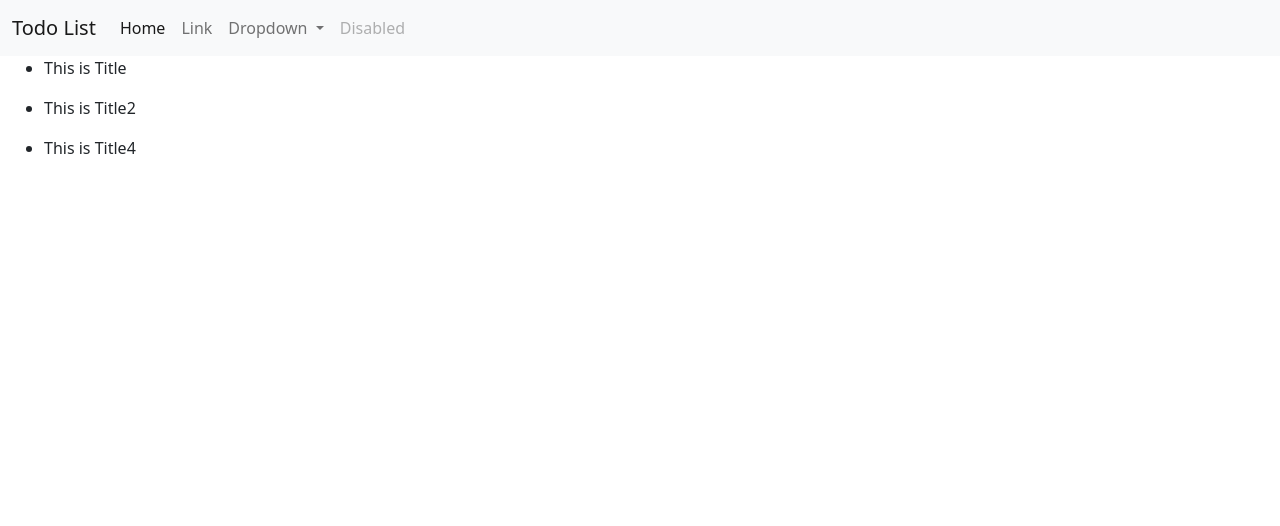
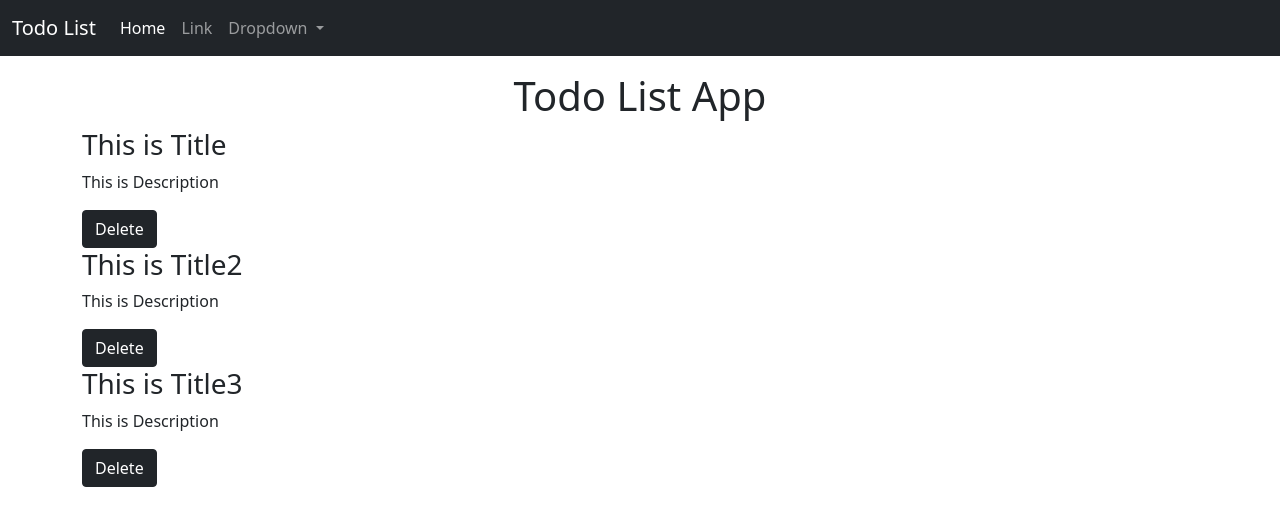
Before and after one commit to kuldeepsinghrai/todolist-angular, an Angular app: page / in a window 1280 px wide. Shown: the top 526 px of the page. Built offline with nearby package versions, Linux system fonts and the light colour scheme.

Commit message:
listing & deleting todos functionality added

```diff
--- /dev/null
+++ b/src/app/MyComponents/todo-item/todo-item.component.html
@@ -0,0 +1,3 @@
+<h3>{{todo?.title}}</h3>
+<p>{{todo?.desc}}</p>
+<button class="btn btn-dark" (click)="onClick(todo)">Delete</button>
--- /dev/null
+++ b/src/app/MyComponents/todo-item/todo-item.component.ts
@@ -0,0 +1,23 @@
+import { Component, Input, OnInit, Output, EventEmitter } from '@angular/core';
+import { Todo } from 'src/app/Todo';
+
+@Component({
+  selector: 'app-todo-item',
+  templateUrl: './todo-item.component.html',
+  styleUrls: ['./todo-item.component.css']
+})
+export class TodoItemComponent implements OnInit {
+
+  @Input() todo: Todo | undefined;
+  @Output() todoDelete: EventEmitter<Todo> = new EventEmitter();
+  constructor() { }
+
+  ngOnInit(): void {
+  }
+
+  onClick(todo: Todo | undefined) {
+    this.todoDelete.emit(todo);
+    console.log("Delete Clicked");
+  }
+
+}
--- a/src/app/MyComponents/todos/todos.component.html
+++ b/src/app/MyComponents/todos/todos.component.html
@@ -1,3 +1,3 @@
-<ul *ngFor="let todo of todos">
-    <li>{{todo.title}}</li>
-</ul>
+<div *ngFor="let todo of todos">
+    <app-todo-item [todo]="todo" (todoDelete)="deleteTodo($event)" ></app-todo-item>
+</div>
--- a/src/app/MyComponents/todos/todos.component.ts
+++ b/src/app/MyComponents/todos/todos.component.ts
@@ -8,26 +8,26 @@
 })
 export class TodosComponent implements OnInit {
 
-  todos:Todo[];
+  todos: Todo[];
   constructor() {
-    this.todos=[
+    this.todos = [
       {
-        sno:1,
-        title:'This is Title',
-        desc:'This is Description',
-        isActive:true
+        sno: 1,
+        title: 'This is Title',
+        desc: 'This is Description',
+        isActive: true
       },
       {
-        sno:2,
-        title:'This is Title2',
-        desc:'This is Description',
-        isActive:true
+        sno: 2,
+        title: 'This is Title2',
+        desc: 'This is Description',
+        isActive: true
       },
       {
-        sno:3,
-        title:'This is Title4',
-        desc:'This is Description',
-        isActive:true
+        sno: 3,
+        title: 'This is Title3',
+        desc: 'This is Description',
+        isActive: true
       }
     ]
   }
@@ -35,4 +35,10 @@
   ngOnInit(): void {
   }
 
+  deleteTodo(todo: Todo) {
+    console.log(todo);
+    const index = this.todos.indexOf(todo);
+    this.todos.splice(index, 1);
+  }
+
 }
--- a/src/app/app.component.html
+++ b/src/app/app.component.html
@@ -1,5 +1,5 @@
 <div>
-  <nav class="navbar navbar-expand-lg navbar-light bg-light">
+  <nav class="navbar navbar-expand-lg navbar-dark bg-dark">
     <div class="container-fluid">
       <a class="navbar-brand" href="#">Todo List</a>
       <button class="navbar-toggler" type="button" data-bs-toggle="collapse" data-bs-target="#navbarSupportedContent"
@@ -28,16 +28,16 @@
               <li><a class="dropdown-item" href="#">Something else here</a></li>
             </ul>
           </li>
-          <li class="nav-item">
-            <a class="nav-link disabled">Disabled</a>
-          </li>
         </ul>
       </div>
     </div>
   </nav>
 
-  <div class="container-fluid">
-    <app-todos></app-todos>
+  <div class="my-3">
+    <div class="container">
+      <h1 class="text-center m-2 ">Todo List App</h1>
+      <app-todos></app-todos>
+    </div>
+
   </div>
-
 </div>
--- a/src/app/app.module.ts
+++ b/src/app/app.module.ts
@@ -4,11 +4,13 @@
 import { AppRoutingModule } from './app-routing.module';
 import { AppComponent } from './app.component';
 import { TodosComponent } from './MyComponents/todos/todos.component';
+import { TodoItemComponent } from './MyComponents/todo-item/todo-item.component';
 
 @NgModule({
   declarations: [
     AppComponent,
-    TodosComponent
+    TodosComponent,
+    TodoItemComponent
   ],
   imports: [
     BrowserModule,
```
Also changed, not shown: src/app/MyComponents/todo-item/todo-item.component.css (added), 1 other file (tests, documents, lock files or other folders).
